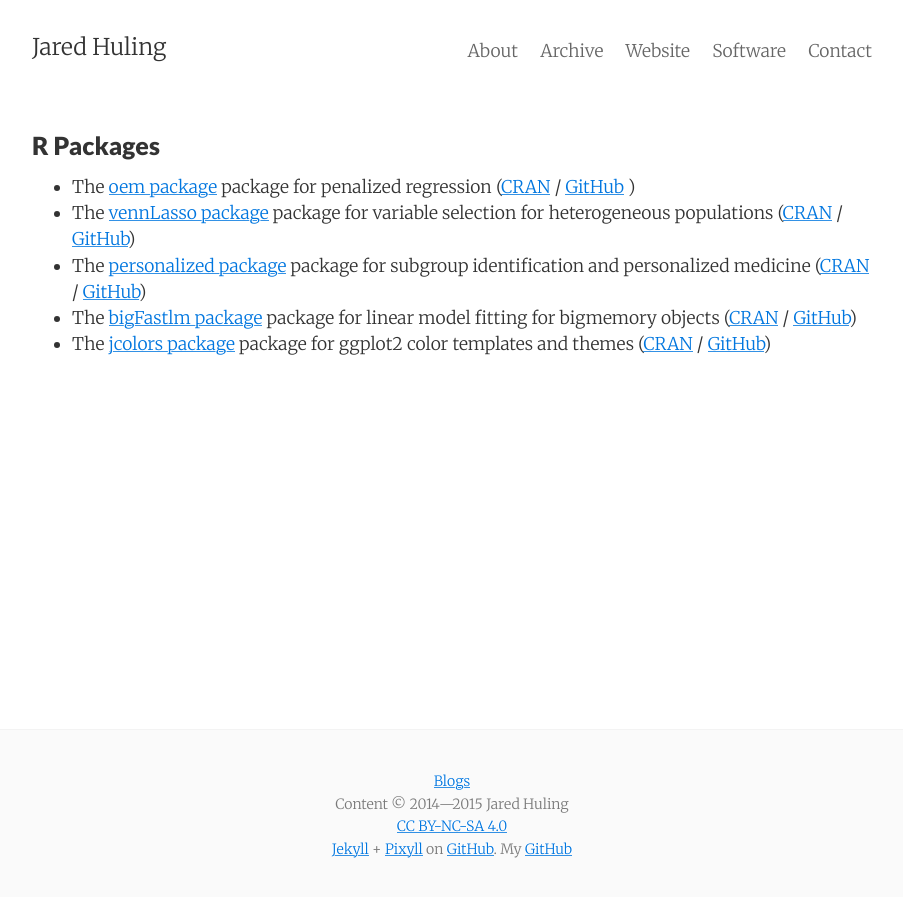
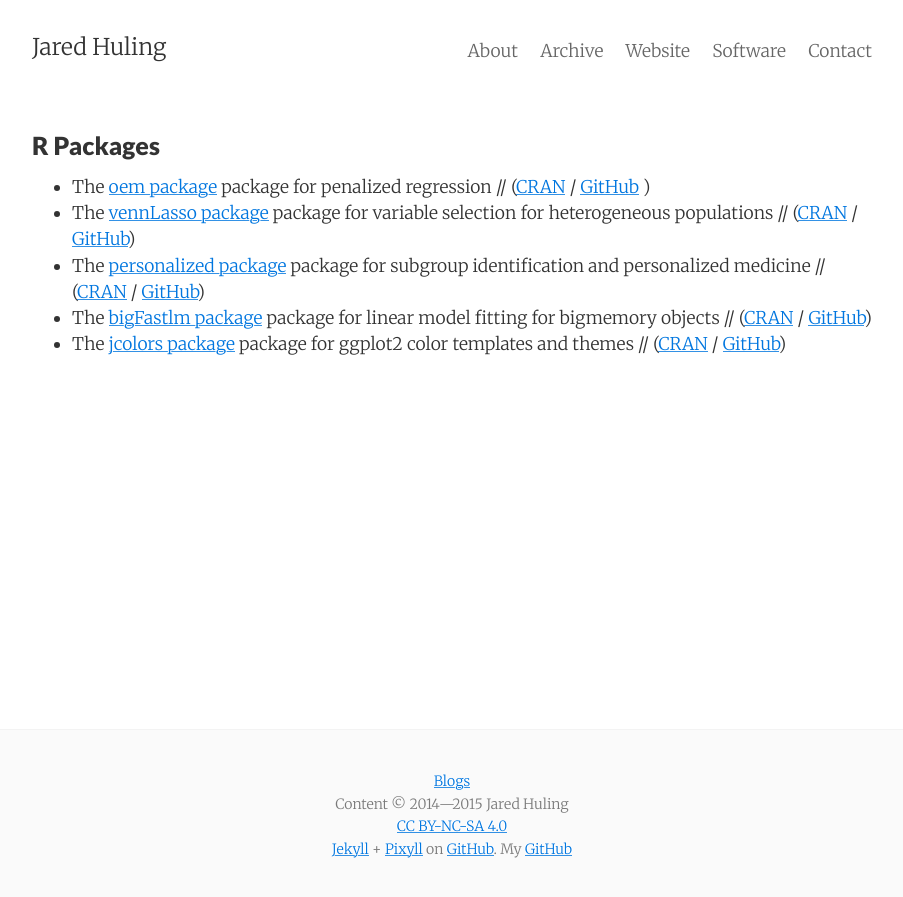
Before and after one commit to jaredhuling/jaredhuling.github.io, a Jekyll site: the page built from packages.md, in a window 1280 px wide. Shown: the top 897 px of the page, without its empty margins (188-1091 px from the left). Built offline with Jekyll 4.4.1, drawn with Linux system fonts in a browser that asks for light colours.

```diff
--- a/packages.md
+++ b/packages.md
@@ -5,8 +5,8 @@
 ---
 
 
-* The [oem package](https://jaredhuling.github.io/oem) package for penalized regression   ([CRAN](https://cran.r-project.org/package=oem) / [GitHub](https://github.com/jaredhuling/oem) )
-* The [vennLasso package](https://jaredhuling.github.io/vennLasso) package for variable selection for heterogeneous populations   ([CRAN](https://cran.r-project.org/package=vennLasso) / [GitHub](https://github.com/jaredhuling/vennLasso))
-* The [personalized package](https://jaredhuling.github.io/personalized) package for subgroup identification and personalized medicine   ([CRAN](https://cran.r-project.org/package=personalized) / [GitHub](https://github.com/jaredhuling/personalized))
-* The [bigFastlm package](https://jaredhuling.github.io/bigFastlm) package for linear model fitting for bigmemory objects   ([CRAN](https://cran.r-project.org/package=bigFastlm) / [GitHub](https://github.com/jaredhuling/bigFastlm))
-* The [jcolors package](https://jaredhuling.github.io/jcolors) package for ggplot2 color templates and themes   ([CRAN](https://cran.r-project.org/package=jcolors) / [GitHub](https://github.com/jaredhuling/jcolors))
+* The [oem package](https://jaredhuling.github.io/oem) package for penalized regression // ([CRAN](https://cran.r-project.org/package=oem) / [GitHub](https://github.com/jaredhuling/oem) )
+* The [vennLasso package](https://jaredhuling.github.io/vennLasso) package for variable selection for heterogeneous populations // ([CRAN](https://cran.r-project.org/package=vennLasso) / [GitHub](https://github.com/jaredhuling/vennLasso))
+* The [personalized package](https://jaredhuling.github.io/personalized) package for subgroup identification and personalized medicine // ([CRAN](https://cran.r-project.org/package=personalized) / [GitHub](https://github.com/jaredhuling/personalized))
+* The [bigFastlm package](https://jaredhuling.github.io/bigFastlm) package for linear model fitting for bigmemory objects // ([CRAN](https://cran.r-project.org/package=bigFastlm) / [GitHub](https://github.com/jaredhuling/bigFastlm))
+* The [jcolors package](https://jaredhuling.github.io/jcolors) package for ggplot2 color templates and themes //  ([CRAN](https://cran.r-project.org/package=jcolors) / [GitHub](https://github.com/jaredhuling/jcolors))
```
